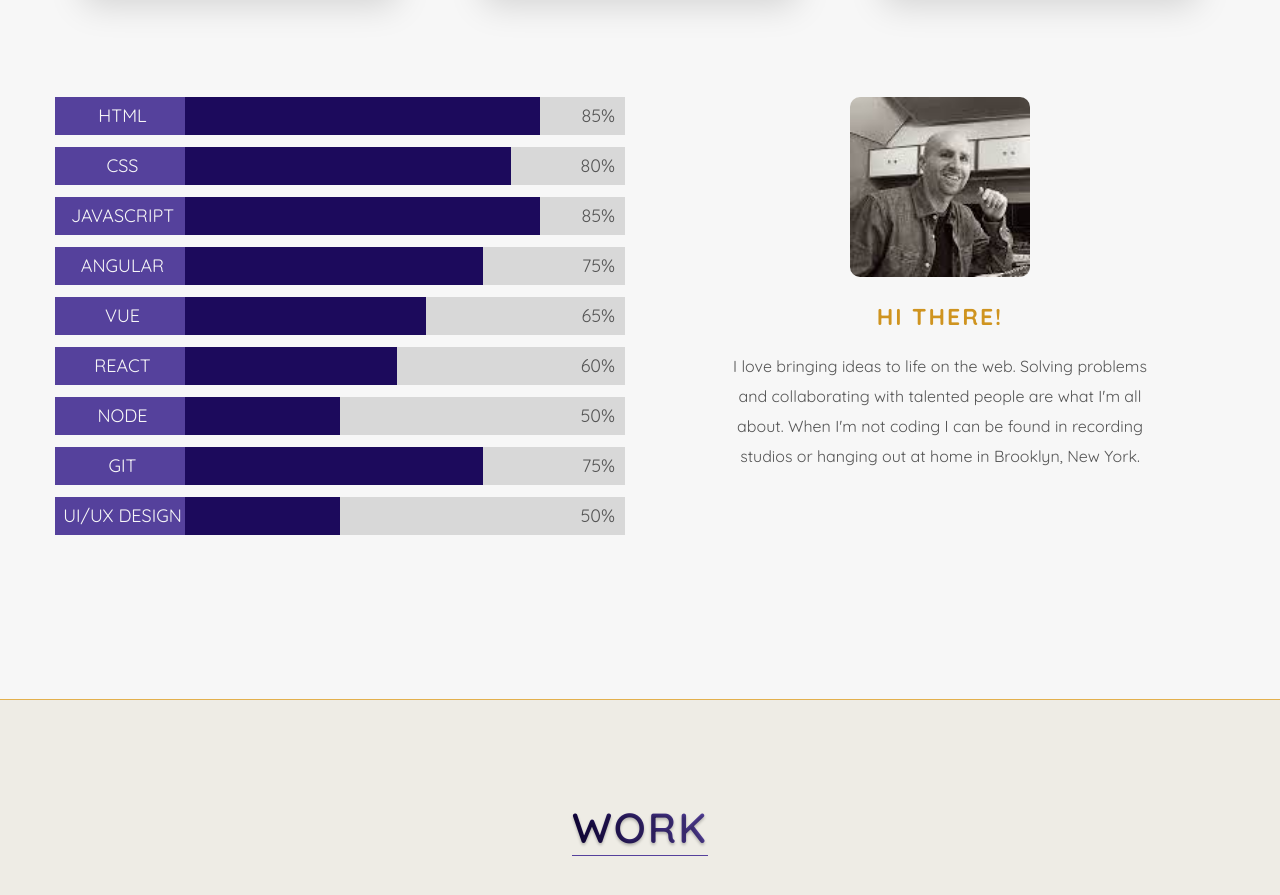
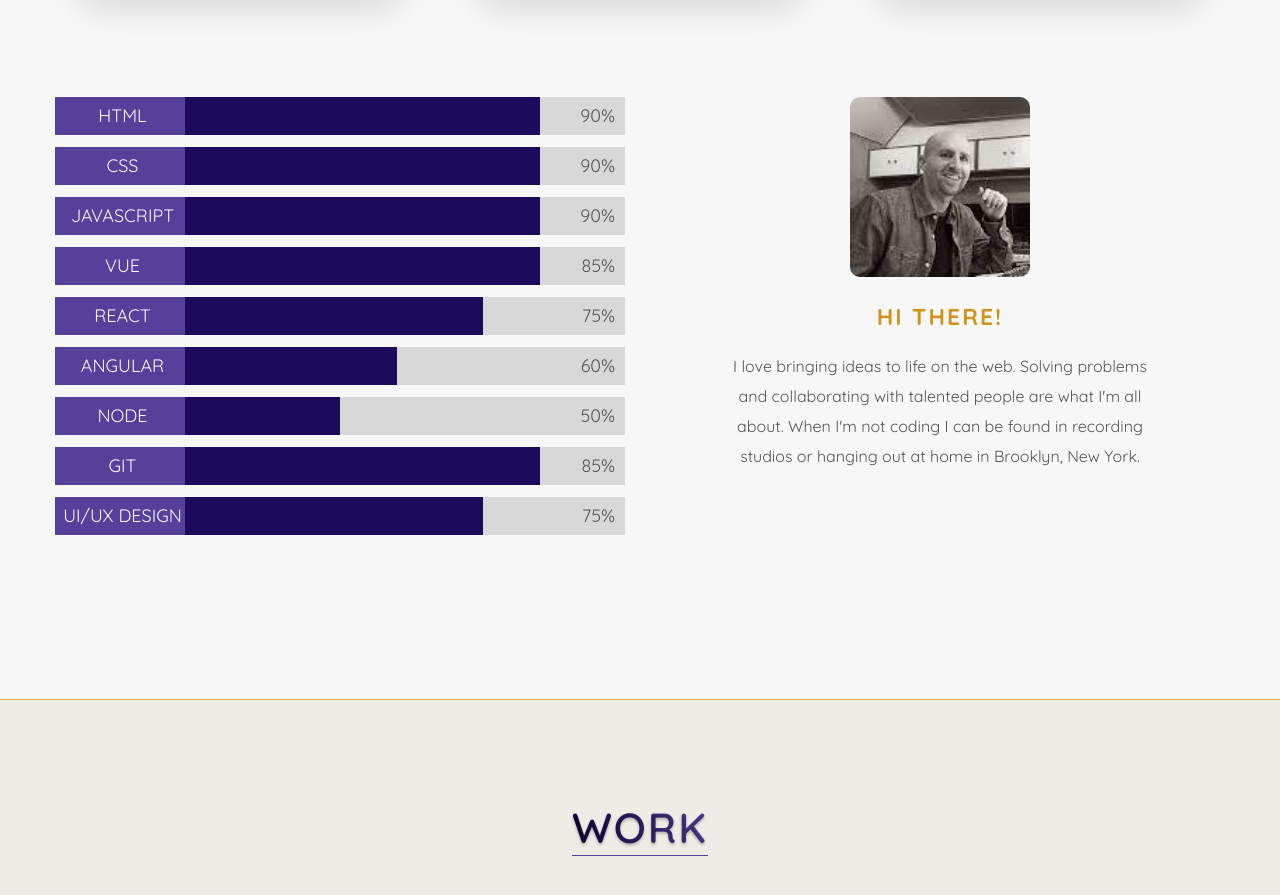
Before and after one commit to graigjanssen/portfolio, a plain HTML site: page index.html in a window 1280 px wide. Shown: the part 1263-2158 px from the top of the page. Drawn offline with Linux system fonts and the light colour scheme.

Commit message:
skill updates

```diff
--- a/index.html
+++ b/index.html
@@ -57,35 +57,35 @@
 							<div class="bar fill">
 								<div class="bar--tag flex">HTML</div>
 							</div>
-							<span>85%</span>
+							<span>90%</span>
 						</div>
 						<div class="bar flex">
 							<div class="bar fill">
 								<div class="bar--tag flex">CSS</div>
 							</div>
-							<span>80%</span>
+							<span>90%</span>
 						</div>
 						<div class="bar flex">
 							<div class="bar fill">
 								<div class="bar--tag flex">JAVASCRIPT</div>
 							</div>
+							<span>90%</span>
+						</div>
+						<div class="bar flex">
+							<div class="bar fill">
+								<div class="bar--tag flex">VUE</div>
+							</div>
 							<span>85%</span>
 						</div>
 						<div class="bar flex">
 							<div class="bar fill">
-								<div class="bar--tag flex">ANGULAR</div>
+								<div class="bar--tag flex">REACT</div>
 							</div>
 							<span>75%</span>
 						</div>
 						<div class="bar flex">
 							<div class="bar fill">
-								<div class="bar--tag flex">VUE</div>
-							</div>
-							<span>65%</span>
-						</div>
-						<div class="bar flex">
-							<div class="bar fill">
-								<div class="bar--tag flex">REACT</div>
+								<div class="bar--tag flex">ANGULAR</div>
 							</div>
 							<span>60%</span>
 						</div>
@@ -99,13 +99,13 @@
 							<div class="bar fill">
 								<div class="bar--tag flex">GIT</div>
 							</div>
-							<span>75%</span>
+							<span>85%</span>
 						</div>
 						<div class="bar flex">
 							<div class="bar fill">
 								<div class="bar--tag flex">UI/UX DESIGN</div>
 							</div>
-							<span>50%</span>
+							<span>75%</span>
 						</div>
 					</div>
 				</div>
```
